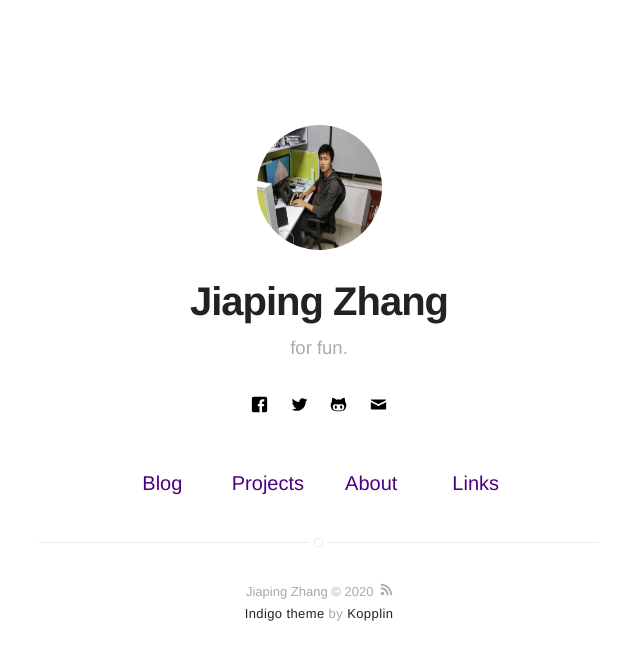
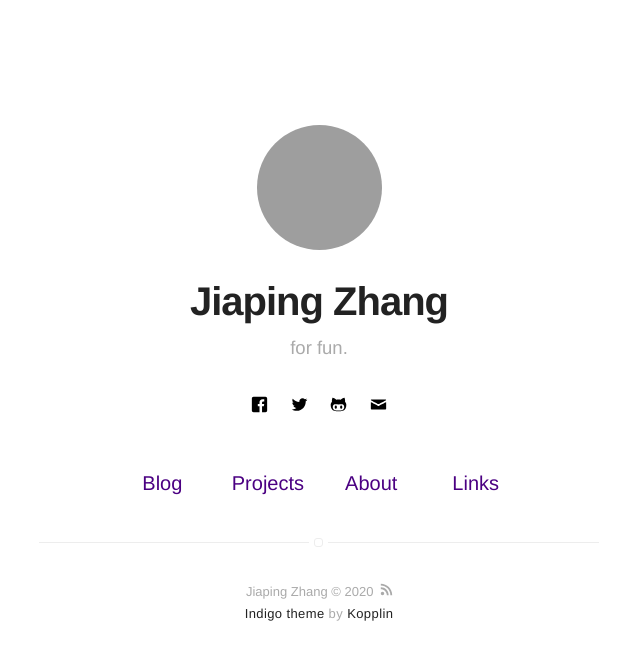
Before and after one commit to Penny-Zhang/Penny-Zhang.github.io, a Jekyll site: the page built from index.html, in a window 1280 px wide. Shown: the top 660 px of the page, without its empty margins (321-961 px from the left). Built offline with Jekyll 4.4.1, drawn with Linux system fonts in a browser that asks for light colours.

Commit message:
modified:   _config.yml

```diff
--- a/_config.yml
+++ b/_config.yml
@@ -8,7 +8,7 @@ description: A blog about technology and stuff related
 # if it's an external image, update below for true
 # better with square images
 external-image: false
-picture: assets/images/profile.jpg
+picture: /Users/penny/Documents/personal information/pc/picture.jpeg
 
 # If you want to include your resume, set to true
 # and specify source (external or local).
@@ -56,7 +56,7 @@ authors:
     name: Jiaping Zhang
     bio: fly and touch the sky
     external-image: false
-    picture: assets/images/profile.jpg
+    picture: /Users/penny/Documents/personal information/pc/picture.jpeg
     twitter: Ppy
 
 # do you want a larger site? change the option below
```
